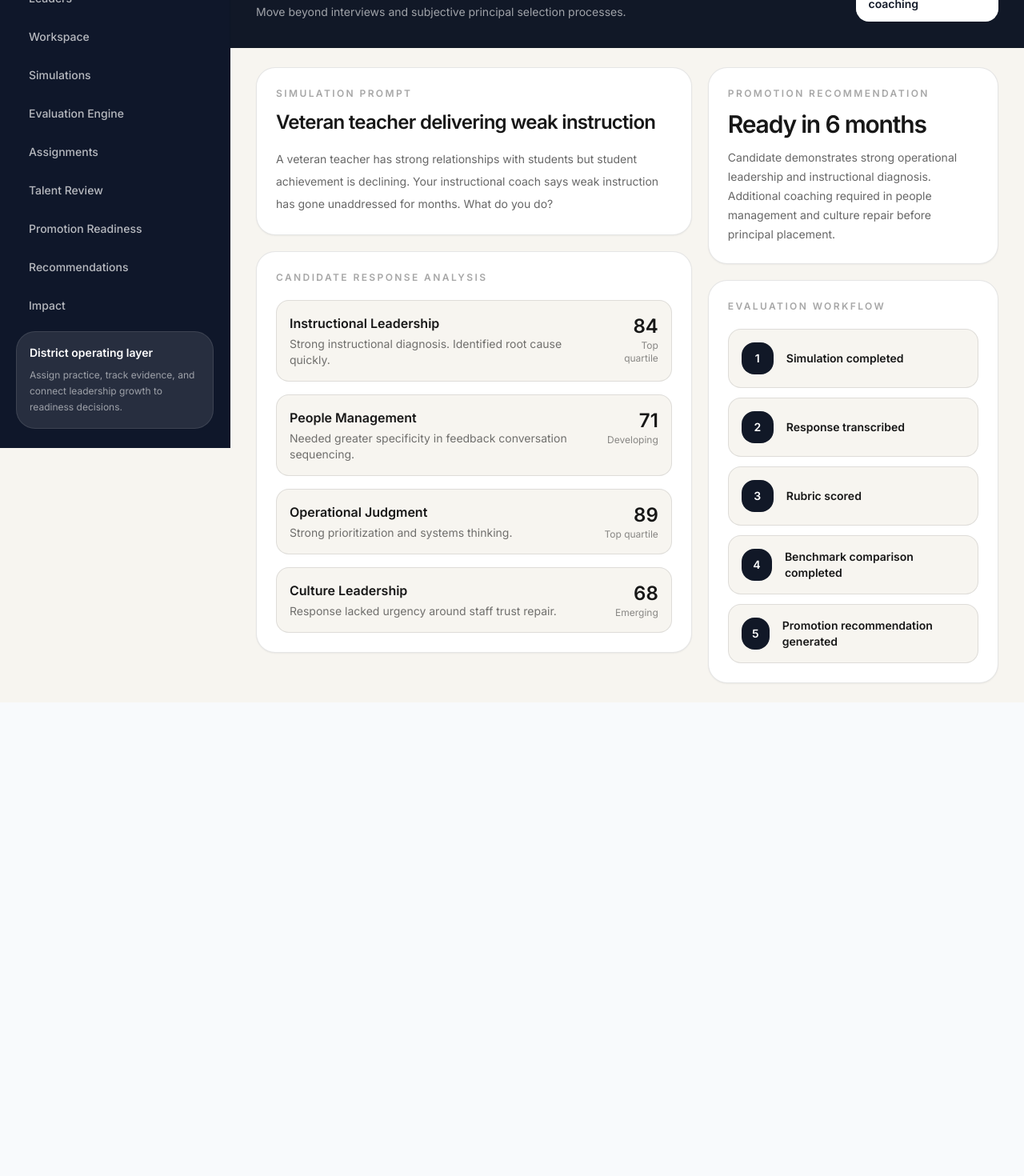
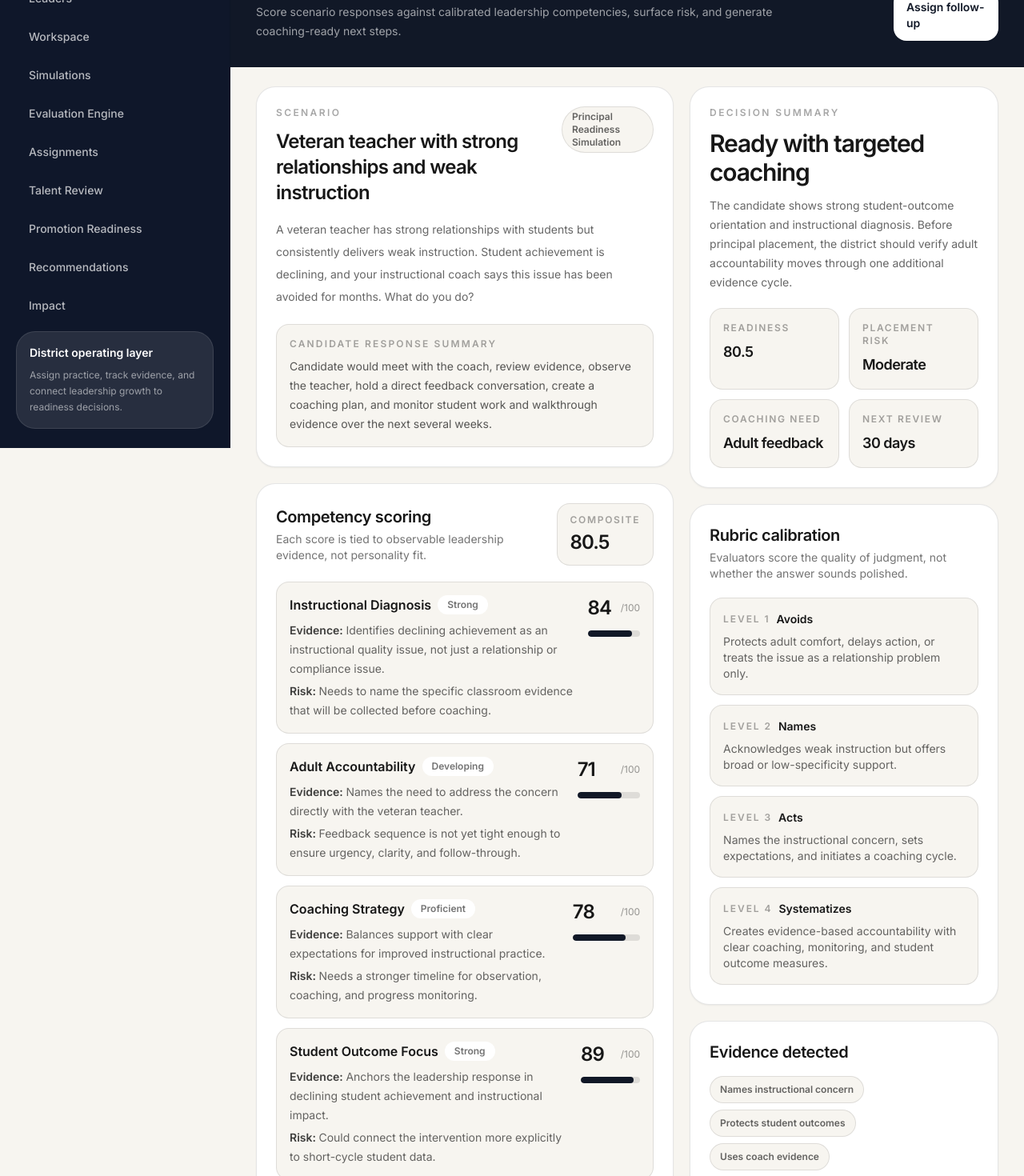
Before and after one commit to jmarc296-jpg/instructional-leadership-practice, a Next.js app: page /evaluation-engine in a window 1280 px wide. Shown: the part 240-1710 px from the top of the page at 80% size. Before the commit the page ends 1118 px from the top, so only its background shows below. Built offline with nearby package versions, Linux system fonts and the light colour scheme.

Commit message:
Upgrade evaluation engine with defensible rubric scoring

```diff
--- a/app/evaluation-engine/page.tsx
+++ b/app/evaluation-engine/page.tsx
@@ -3,37 +3,65 @@ import { EnterpriseShell } from "@/components/shell/enterprise-shell"
 
 const competencies = [
   {
-    competency: "Instructional Leadership",
-    score: "84",
-    benchmark: "Top quartile",
-    feedback: "Strong instructional diagnosis. Identified root cause quickly."
+    competency: "Instructional Diagnosis",
+    score: 84,
+    level: "Strong",
+    evidence: "Identifies declining achievement as an instructional quality issue, not just a relationship or compliance issue.",
+    risk: "Needs to name the specific classroom evidence that will be collected before coaching."
   },
   {
-    competency: "People Management",
-    score: "71",
-    benchmark: "Developing",
-    feedback: "Needed greater specificity in feedback conversation sequencing."
+    competency: "Adult Accountability",
+    score: 71,
+    level: "Developing",
+    evidence: "Names the need to address the concern directly with the veteran teacher.",
+    risk: "Feedback sequence is not yet tight enough to ensure urgency, clarity, and follow-through."
   },
   {
-    competency: "Operational Judgment",
-    score: "89",
-    benchmark: "Top quartile",
-    feedback: "Strong prioritization and systems thinking."
+    competency: "Coaching Strategy",
+    score: 78,
+    level: "Proficient",
+    evidence: "Balances support with clear expectations for improved instructional practice.",
+    risk: "Needs a stronger timeline for observation, coaching, and progress monitoring."
   },
   {
-    competency: "Culture Leadership",
-    score: "68",
-    benchmark: "Emerging",
-    feedback: "Response lacked urgency around staff trust repair."
+    competency: "Student Outcome Focus",
+    score: 89,
+    level: "Strong",
+    evidence: "Anchors the leadership response in declining student achievement and instructional impact.",
+    risk: "Could connect the intervention more explicitly to short-cycle student data."
   }
 ]
 
-const timeline = [
-  "Simulation completed",
-  "Response transcribed",
-  "Rubric scored",
-  "Benchmark comparison completed",
-  "Promotion recommendation generated"
+const rubricLevels = [
+  {
+    level: "Level 1",
+    label: "Avoids",
+    description: "Protects adult comfort, delays action, or treats the issue as a relationship problem only."
+  },
+  {
+    level: "Level 2",
+    label: "Names",
+    description: "Acknowledges weak instruction but offers broad or low-specificity support."
+  },
+  {
+    level: "Level 3",
+    label: "Acts",
+    description: "Names the instructional concern, sets expectations, and initiates a coaching cycle."
+  },
+  {
+    level: "Level 4",
+    label: "Systematizes",
+    description: "Creates evidence-based accountability with clear coaching, monitoring, and student outcome measures."
+  }
+]
+
+const evidenceTags = [
+  "Names instructional concern",
+  "Protects student outcomes",
+  "Uses coach evidence",
+  "Requires direct conversation",
+  "Sets monitoring cycle",
+  "Maintains relational trust"
 ]
 
 export default function EvaluationEnginePage() {
@@ -49,59 +77,95 @@ export default function EvaluationEnginePage() {
             <div className="mt-3 flex flex-col justify-between gap-6 xl:flex-row xl:items-end">
               <div>
                 <h1 className="max-w-4xl text-5xl font-semibold tracking-[-0.05em]">
-                  Score leadership judgment with actual evidence.
+                  Turn principal judgment into defensible evidence.
                 </h1>
                 <p className="mt-3 max-w-2xl text-sm leading-6 text-white/60">
-                  Move beyond interviews and subjective principal selection processes.
+                  Score scenario responses against calibrated leadership competencies, surface risk, and generate coaching-ready next steps.
                 </p>
               </div>
 
               <Link
                 href="/workspace"
-                className="rounded-2xl bg-white px-4 py-3 text-sm font-semibold text-[#111827]"
+                className="rounded-2xl bg-white px-4 py-3 text-sm font-semibold text-[#111827] shadow-sm transition hover:bg-white/90"
               >
-                Assign follow-up coaching
+                Assign follow-up
               </Link>
             </div>
           </div>
         </section>
 
-        <section className="mx-auto grid max-w-7xl gap-5 px-6 py-6 lg:grid-cols-[1.2fr_0.8fr] lg:px-8">
-
+        <section className="mx-auto grid max-w-7xl gap-5 px-6 py-6 lg:grid-cols-[1.15fr_0.85fr] lg:px-8">
           <div className="space-y-5">
             <section className="rounded-3xl border border-black/10 bg-white p-6 shadow-sm">
-              <p className="text-xs font-semibold uppercase tracking-[0.2em] text-black/35">
-                Simulation Prompt
+              <div className="flex flex-col justify-between gap-4 md:flex-row md:items-start">
+                <div>
+                  <p className="text-xs font-semibold uppercase tracking-[0.2em] text-black/35">
+                    Scenario
+                  </p>
+                  <h2 className="mt-3 text-2xl font-semibold tracking-[-0.03em]">
+                    Veteran teacher with strong relationships and weak instruction
+                  </h2>
+                </div>
+
+                <span className="rounded-full border border-black/10 bg-[#f7f5f0] px-3 py-1 text-xs font-semibold text-black/60">
+                  Principal Readiness Simulation
+                </span>
+              </div>
+
+              <p className="mt-4 text-sm leading-7 text-black/60">
+                A veteran teacher has strong relationships with students but consistently delivers weak instruction.
+                Student achievement is declining, and your instructional coach says this issue has been avoided for months.
+                What do you do?
               </p>
 
-              <h2 className="mt-3 text-2xl font-semibold tracking-[-0.03em]">
-                Veteran teacher delivering weak instruction
-              </h2>
-
-              <p className="mt-4 text-sm leading-7 text-black/60">
-                A veteran teacher has strong relationships with students but student achievement is declining.
-                Your instructional coach says weak instruction has gone unaddressed for months.
-                What do you do?
-              </p>
+              <div className="mt-5 rounded-2xl border border-black/10 bg-[#f7f5f0] p-4">
+                <p className="text-xs font-semibold uppercase tracking-[0.18em] text-black/35">Candidate response summary</p>
+                <p className="mt-2 text-sm leading-6 text-black/65">
+                  Candidate would meet with the coach, review evidence, observe the teacher, hold a direct feedback conversation,
+                  create a coaching plan, and monitor student work and walkthrough evidence over the next several weeks.
+                </p>
+              </div>
             </section>
 
             <section className="rounded-3xl border border-black/10 bg-white p-6 shadow-sm">
-              <p className="text-xs font-semibold uppercase tracking-[0.2em] text-black/35">
-                Candidate Response Analysis
-              </p>
+              <div className="mb-5 flex flex-col justify-between gap-4 md:flex-row md:items-center">
+                <div>
+                  <h2 className="text-xl font-semibold tracking-[-0.02em]">Competency scoring</h2>
+                  <p className="mt-1 text-sm text-black/55">
+                    Each score is tied to observable leadership evidence, not personality fit.
+                  </p>
+                </div>
+                <div className="rounded-2xl border border-black/10 bg-[#f7f5f0] px-4 py-3">
+                  <p className="text-xs font-semibold uppercase tracking-[0.14em] text-black/35">Composite</p>
+                  <p className="mt-1 text-2xl font-semibold tracking-[-0.04em]">80.5</p>
+                </div>
+              </div>
 
-              <div className="mt-5 space-y-4">
+              <div className="space-y-3">
                 {competencies.map((item) => (
                   <div key={item.competency} className="rounded-2xl border border-black/10 bg-[#f7f5f0] p-4">
-                    <div className="flex items-start justify-between gap-4">
-                      <div>
-                        <p className="font-semibold">{item.competency}</p>
-                        <p className="mt-1 text-sm text-black/55">{item.feedback}</p>
+                    <div className="flex flex-col justify-between gap-4 md:flex-row md:items-start">
+                      <div className="min-w-0">
+                        <div className="flex flex-wrap items-center gap-2">
+                          <p className="font-semibold">{item.competency}</p>
+                          <span className="rounded-full bg-white px-3 py-1 text-xs font-semibold text-black/55">{item.level}</span>
+                        </div>
+                        <p className="mt-2 text-sm leading-6 text-black/60">
+                          <span className="font-semibold text-black/75">Evidence: </span>{item.evidence}
+                        </p>
+                        <p className="mt-1 text-sm leading-6 text-black/60">
+                          <span className="font-semibold text-black/75">Risk: </span>{item.risk}
+                        </p>
                       </div>
 
-                      <div className="text-right">
-                        <p className="text-2xl font-semibold">{item.score}</p>
-                        <p className="text-xs text-black/45">{item.benchmark}</p>
+                      <div className="w-full md:w-36">
+                        <div className="flex items-center justify-between">
+                          <p className="text-2xl font-semibold tracking-[-0.04em]">{item.score}</p>
+                          <p className="text-xs text-black/40">/100</p>
+                        </div>
+                        <div className="mt-3 h-2 overflow-hidden rounded-full bg-black/10">
+                          <div className="h-full rounded-full bg-[#111827]" style={{ width: `${item.score}%` }} />
+                        </div>
                       </div>
                     </div>
                   </div>
@@ -113,32 +177,52 @@ export default function EvaluationEnginePage() {
           <div className="space-y-5">
             <section className="rounded-3xl border border-black/10 bg-white p-6 shadow-sm">
               <p className="text-xs font-semibold uppercase tracking-[0.2em] text-black/35">
-                Promotion Recommendation
+                Decision Summary
               </p>
 
               <h2 className="mt-3 text-3xl font-semibold tracking-[-0.04em]">
-                Ready in 6 months
+                Ready with targeted coaching
               </h2>
 
               <p className="mt-3 text-sm leading-6 text-black/60">
-                Candidate demonstrates strong operational leadership and instructional diagnosis.
-                Additional coaching required in people management and culture repair before principal placement.
+                The candidate shows strong student-outcome orientation and instructional diagnosis. Before principal placement,
+                the district should verify adult accountability moves through one additional evidence cycle.
               </p>
+
+              <div className="mt-5 grid grid-cols-2 gap-3">
+                <DecisionMetric label="Readiness" value="80.5" />
+                <DecisionMetric label="Placement risk" value="Moderate" />
+                <DecisionMetric label="Coaching need" value="Adult feedback" />
+                <DecisionMetric label="Next review" value="30 days" />
+              </div>
             </section>
 
             <section className="rounded-3xl border border-black/10 bg-white p-6 shadow-sm">
-              <p className="text-xs font-semibold uppercase tracking-[0.2em] text-black/35">
-                Evaluation Workflow
+              <h2 className="text-xl font-semibold tracking-[-0.02em]">Rubric calibration</h2>
+              <p className="mt-1 text-sm text-black/55">
+                Evaluators score the quality of judgment, not whether the answer sounds polished.
               </p>
 
               <div className="mt-5 space-y-3">
-                {timeline.map((step, index) => (
-                  <div key={step} className="flex items-center gap-4 rounded-2xl border border-black/10 bg-[#f7f5f0] p-4">
-                    <div className="flex h-10 w-10 items-center justify-center rounded-2xl bg-[#111827] text-sm font-semibold text-white">
-                      {index + 1}
+                {rubricLevels.map((level) => (
+                  <div key={level.level} className="rounded-2xl border border-black/10 bg-[#f7f5f0] p-4">
+                    <div className="flex items-center gap-2">
+                      <p className="text-xs font-semibold uppercase tracking-[0.16em] text-black/35">{level.level}</p>
+                      <p className="text-sm font-semibold">{level.label}</p>
                     </div>
-                    <p className="text-sm font-semibold">{step}</p>
+                    <p className="mt-2 text-sm leading-5 text-black/60">{level.description}</p>
                   </div>
+                ))}
+              </div>
+            </section>
+
+            <section className="rounded-3xl border border-black/10 bg-white p-6 shadow-sm">
+              <h2 className="text-xl font-semibold tracking-[-0.02em]">Evidence detected</h2>
+              <div className="mt-4 flex flex-wrap gap-2">
+                {evidenceTags.map((tag) => (
+                  <span key={tag} className="rounded-full border border-black/10 bg-[#f7f5f0] px-3 py-2 text-xs font-semibold text-black/60">
+                    {tag}
+                  </span>
                 ))}
               </div>
             </section>
@@ -148,3 +232,12 @@ export default function EvaluationEnginePage() {
     </EnterpriseShell>
   )
 }
+
+function DecisionMetric({ label, value }: { label: string; value: string }) {
+  return (
+    <div className="rounded-2xl border border-black/10 bg-[#f7f5f0] p-4">
+      <p className="text-xs font-semibold uppercase tracking-[0.14em] text-black/35">{label}</p>
+      <p className="mt-2 text-lg font-semibold tracking-[-0.03em]">{value}</p>
+    </div>
+  )
+}
```
